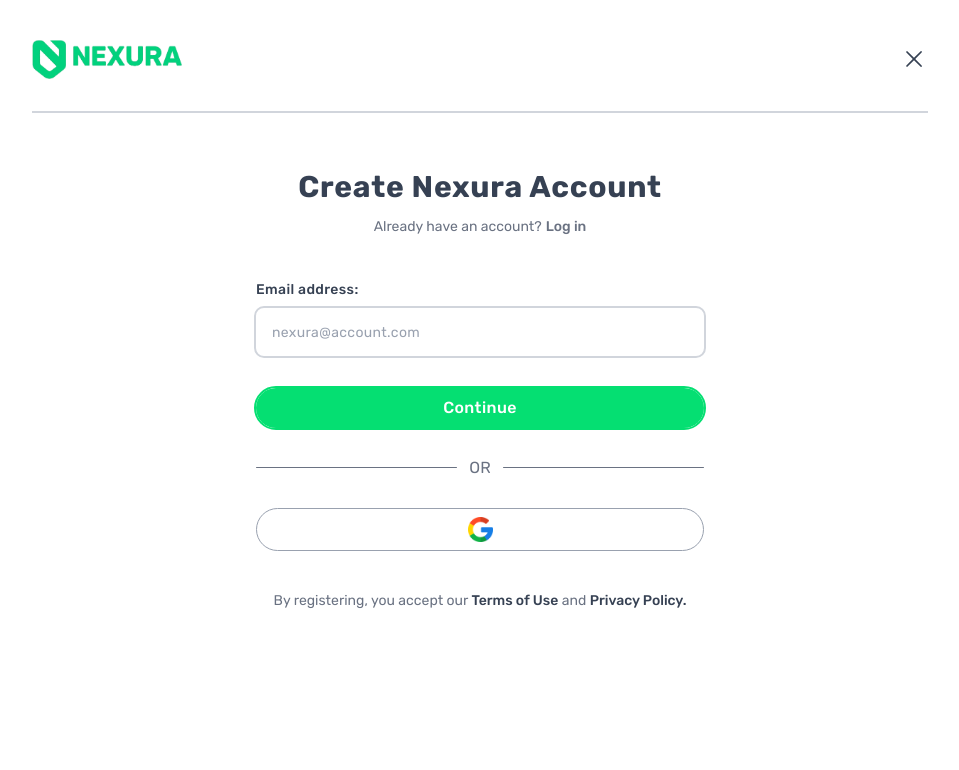
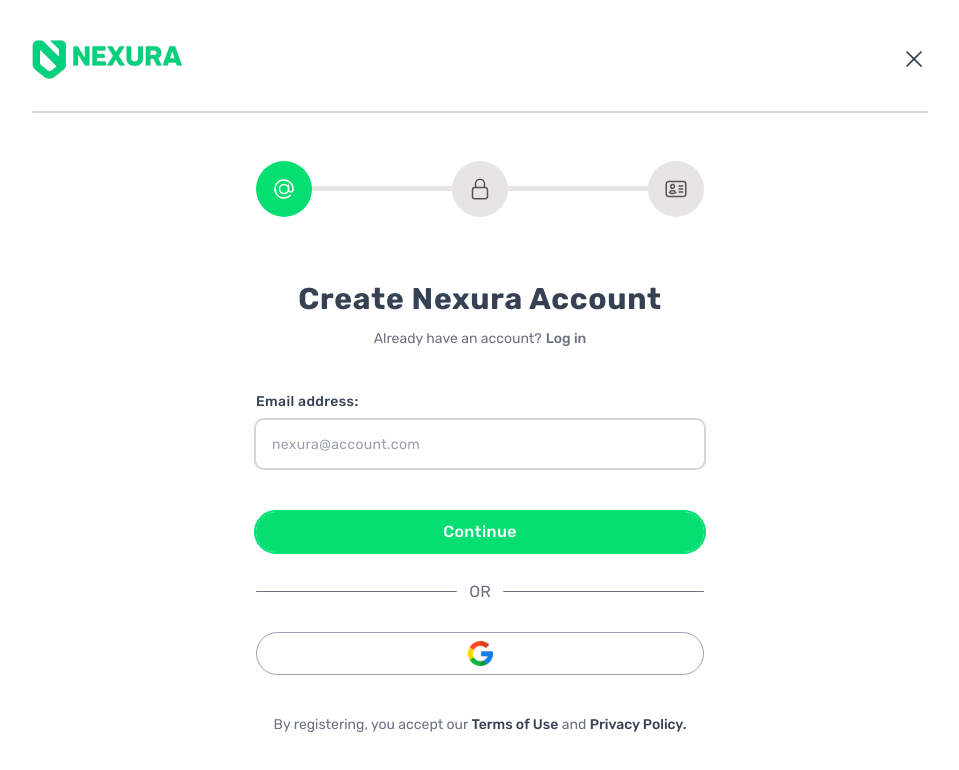
Before and after one commit to ibrvgim/nexura-bank, a Next.js app: page /register in a window 1280 px wide. Shown: the top 770 px of the page, without its empty margins (160-1119 px from the left). Built offline with nearby package versions, Linux system fonts and the light colour scheme.

Commit message:
auth pages

```diff
--- a/app/(authentication)/login/page.tsx
+++ b/app/(authentication)/login/page.tsx
@@ -4,7 +4,7 @@
 
 function Login() {
   return (
-    <div>
+    <div className="mx-auto mt-12 w-1/2">
       <AuthPattern
         title="Welcome Back to Nexura"
         path="/register"
--- a/app/(authentication)/register/page.tsx
+++ b/app/(authentication)/register/page.tsx
@@ -1,27 +1,9 @@
-import AuthPattern from "@/components/authentication/AuthPattern";
-import FormButton from "@/components/forms/FormButton";
-import FormInput from "@/components/forms/FormInput";
+import AuthContainer from "@/components/authentication/AuthContainer";
 
 function Register() {
   return (
-    <div>
-      <AuthPattern
-        title="Create Nexura Account"
-        path="/login"
-        submitButton={
-          <span className="*:mt-2">
-            <FormButton>Continue</FormButton>
-          </span>
-        }
-      >
-        <FormInput
-          label="Email address"
-          name="email"
-          type="email"
-          placeholder="nexura@account.com"
-          optional
-        />
-      </AuthPattern>
+    <div className="mt-12 mb-16">
+      <AuthContainer />
     </div>
   );
 }
--- /dev/null
+++ b/components/authentication/AuthContainer.tsx
@@ -0,0 +1,68 @@
+"use client";
+
+import { useState } from "react";
+import FormButton from "../forms/FormButton";
+import FormInput from "../forms/FormInput";
+import AuthPattern from "./AuthPattern";
+import CreatePasswordContainer from "./CreatePasswordContainer";
+import RegisterPersonalDetails from "./RegisterPersonalDetails";
+import AuthProgressBar from "./AuthProgressBar";
+
+function AuthContainer() {
+  const [registrationStep, setRegistrationStep] = useState<
+    "firstStep" | "secondStep" | "thirdStep"
+  >("firstStep");
+
+  function handleNextStep(value: "firstStep" | "secondStep" | "thirdStep") {
+    setRegistrationStep(value);
+  }
+
+  return (
+    <div className="mx-auto w-1/2">
+      <AuthProgressBar
+        handleNextStep={handleNextStep}
+        registrationStep={registrationStep}
+      />
+
+      {registrationStep === "firstStep" && (
+        <AuthPattern
+          title="Create Nexura Account"
+          path="/login"
+          submitButton={
+            <span className="*:mt-5">
+              <FormButton onClick={() => handleNextStep("secondStep")}>
+                Continue
+              </FormButton>
+            </span>
+          }
+        >
+          <FormInput
+            label="Email address"
+            name="email"
+            type="email"
+            placeholder="nexura@account.com"
+            optional
+          />
+        </AuthPattern>
+      )}
+
+      {registrationStep === "secondStep" && (
+        <CreatePasswordContainer
+          submitButton={
+            <FormButton onClick={() => handleNextStep("thirdStep")}>
+              Continue
+            </FormButton>
+          }
+        />
+      )}
+
+      {registrationStep === "thirdStep" && (
+        <RegisterPersonalDetails
+          submitButton={<FormButton>Create an Account</FormButton>}
+        />
+      )}
+    </div>
+  );
+}
+
+export default AuthContainer;
--- a/components/authentication/AuthPattern.tsx
+++ b/components/authentication/AuthPattern.tsx
@@ -15,7 +15,7 @@
   const isRegister = path.includes("login");
 
   return (
-    <div className="mx-auto mt-14 flex w-1/2 flex-col items-center">
+    <div className="text-center">
       <p className="text-3xl font-bold tracking-wide text-gray-700">{title}</p>
 
       <div className="mt-3 text-sm text-gray-500 *:inline-block">
--- /dev/null
+++ b/components/authentication/AuthProgressBar.tsx
@@ -0,0 +1,78 @@
+import {
+  AtSymbolIcon,
+  LockClosedIcon,
+  IdentificationIcon,
+} from "@heroicons/react/24/outline";
+
+function AuthProgressBar({
+  registrationStep,
+  handleNextStep,
+}: {
+  registrationStep: "firstStep" | "secondStep" | "thirdStep";
+  handleNextStep: (value: "firstStep" | "secondStep" | "thirdStep") => void;
+}) {
+  return (
+    <ul className="mb-16 flex items-center justify-center">
+      <StepItem
+        icon={<AtSymbolIcon />}
+        onClick={() => handleNextStep("firstStep")}
+        isActive={!!registrationStep}
+      />
+
+      <ProgressLine
+        isActive={
+          registrationStep === "secondStep" || registrationStep === "thirdStep"
+        }
+      />
+
+      <StepItem
+        icon={<LockClosedIcon />}
+        onClick={() => handleNextStep("secondStep")}
+        isActive={
+          registrationStep === "secondStep" || registrationStep === "thirdStep"
+        }
+      />
+
+      <ProgressLine isActive={registrationStep === "thirdStep"} />
+
+      <StepItem
+        icon={<IdentificationIcon />}
+        onClick={() => handleNextStep("thirdStep")}
+        isActive={registrationStep === "thirdStep"}
+      />
+    </ul>
+  );
+}
+
+function StepItem({
+  icon,
+  isActive = false,
+  onClick,
+}: {
+  icon: React.ReactNode;
+  isActive?: boolean;
+  onClick?: () => void;
+}) {
+  return (
+    <li>
+      <button
+        className={`inline-block cursor-pointer rounded-full p-4 *:size-6 ${isActive ? "bg-green-400 text-white" : "bg-stone-200 text-stone-600"}`}
+        onClick={onClick}
+      >
+        {icon}
+      </button>
+    </li>
+  );
+}
+
+function ProgressLine({ isActive = false }: { isActive?: boolean }) {
+  return (
+    <li
+      className={`-z-10 -mx-2 h-[5px] w-60 rounded-full ${isActive ? "bg-green-400" : "bg-stone-200"}`}
+    >
+      &nbsp;
+    </li>
+  );
+}
+
+export default AuthProgressBar;
--- /dev/null
+++ b/components/authentication/CreatePasswordContainer.tsx
@@ -0,0 +1,33 @@
+import FormInput from "../forms/FormInput";
+
+function CreatePasswordContainer({
+  submitButton,
+}: {
+  submitButton: React.ReactNode;
+}) {
+  return (
+    <div>
+      <div>
+        <FormInput
+          label="Password"
+          name="password"
+          type="password"
+          placeholder="Minimum 8 characters"
+          optional
+        />
+
+        <FormInput
+          label="Confirm Password"
+          name="confirmPassword"
+          type="password"
+          optional
+          last
+        />
+      </div>
+
+      {submitButton}
+    </div>
+  );
+}
+
+export default CreatePasswordContainer;
--- /dev/null
+++ b/components/authentication/RegisterPersonalDetails.tsx
@@ -0,0 +1,38 @@
+import FormInput from "../forms/FormInput";
+
+function RegisterPersonalDetails({
+  submitButton,
+}: {
+  submitButton: React.ReactNode;
+}) {
+  return (
+    <>
+      <div>
+        <FormInput
+          label="First Name"
+          name="firstName"
+          type="text"
+          placeholder="Alex"
+        />
+        <FormInput
+          label="Last Name"
+          name="lastName"
+          type="text"
+          placeholder="Johnson"
+        />
+
+        <FormInput
+          label="Phone Number"
+          name="phoneNumber"
+          type="tel"
+          placeholder="+49 177 835 55 76"
+          last
+        />
+      </div>
+
+      {submitButton}
+    </>
+  );
+}
+
+export default RegisterPersonalDetails;
--- a/components/forms/FormInput.tsx
+++ b/components/forms/FormInput.tsx
@@ -31,7 +31,7 @@
   return (
     <div>
       <label
-        className="mb-2 inline-block w-full text-sm font-medium tracking-wide text-gray-700"
+        className="mb-2 inline-block w-full text-start text-sm font-medium tracking-wide text-gray-700"
         htmlFor={name}
       >
         {label}:{" "}
--- a/components/forms/send-money/SendMoneyProgressBar.tsx
+++ b/components/forms/send-money/SendMoneyProgressBar.tsx
@@ -110,11 +110,11 @@
       return;
 
     if (
-      (!!isEmailValid(recipientEmail).message ||
-        !!isInputLengthValid(accountNumber, 12)?.message ||
-        !!isInputLengthValid(recipientFullname, 5)?.message ||
+      (!!isEmailValid(recipientEmail || "").message ||
+        !!isInputLengthValid(accountNumber || "", 12)?.message ||
+        !!isInputLengthValid(recipientFullname || "", 5)?.message ||
         (accountType === "other" &&
-          !!isInputLengthValid(accountSwift, 8)?.message)) &&
+          !!isInputLengthValid(accountSwift || "", 8)?.message)) &&
       !isStepSkippable
     )
       return;
```
